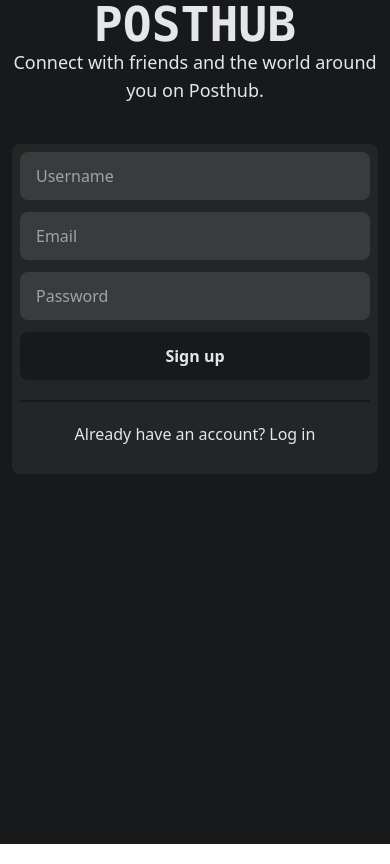
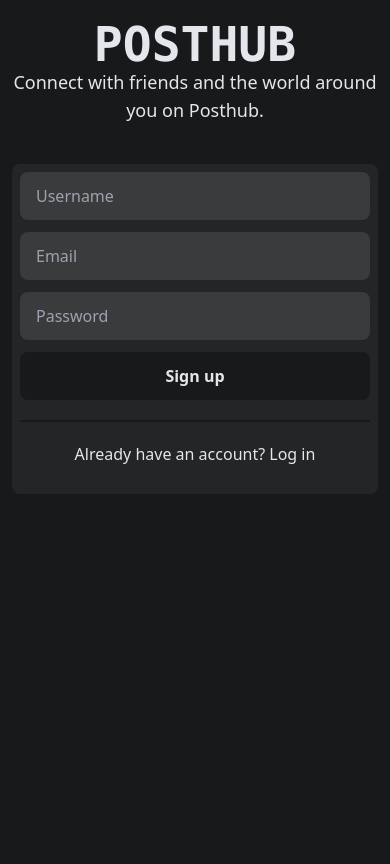
Before and after one commit to JethroNatividad/newposthub, a Next.js app: page /signup in a window 390 px wide. Built offline with nearby package versions, Linux system fonts and the light colour scheme; no server answers.

Commit message:
add padding top signup

```diff
--- a/components/Signup.js
+++ b/components/Signup.js
@@ -26,7 +26,7 @@ const Signup = () => {
 
     return (
         <div
-            className='min-h-screen bg-primary-dark'
+            className='pt-5 lg:pt-0 min-h-screen bg-primary-dark'
         >
             <div className='min-h-screen space-y-10 px-3 flex flex-col lg:flex-row items-center lg:justify-around'>
 
```
